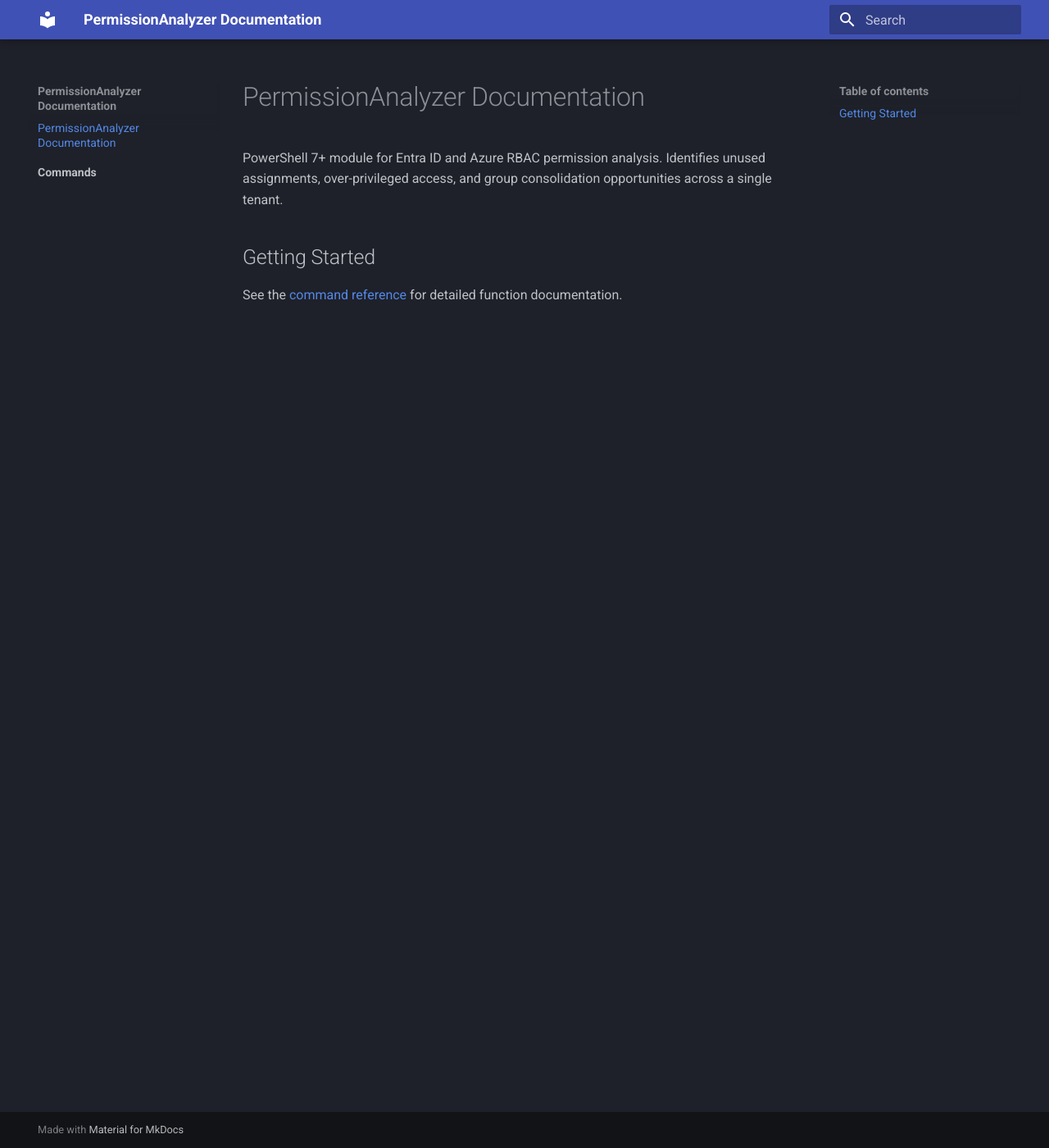
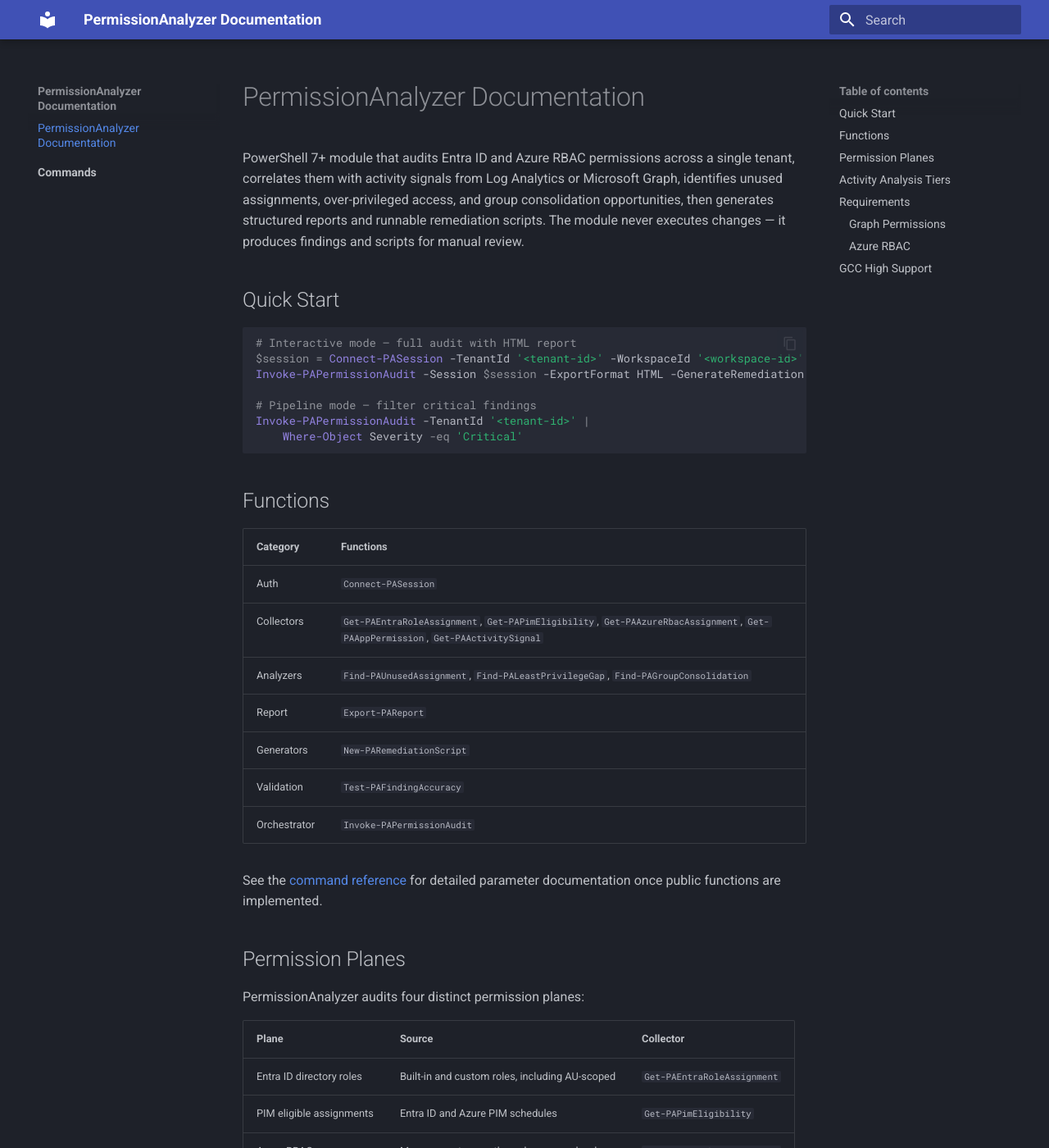
Before and after one commit to chaospheremk/PermissionAnalyzer, an MkDocs documentation site: the page built from docs/index.md, in a window 1280 px wide and 1400 px high. Shown: the whole window at 82% size. Built offline with MkDocs 1.6.1 and Material for MkDocs 9.7.7, drawn with Linux system fonts in a browser that asks for light colours; some of the changed text lies outside the part shown.

Commit message:
docs: flesh out docs site homepage
Add function table, permission planes, activity analysis tiers,
requirements, Graph permissions, and GCC High support sections.
Command reference will populate as public functions are implemented.

Co-Authored-By: Claude Opus 4.6 (1M context) <noreply@anthropic.com>

````diff
--- a/docs/index.md
+++ b/docs/index.md
@@ -1,7 +1,74 @@
 # PermissionAnalyzer Documentation
 
-PowerShell 7+ module for Entra ID and Azure RBAC permission analysis. Identifies unused assignments, over-privileged access, and group consolidation opportunities across a single tenant.
+PowerShell 7+ module that audits Entra ID and Azure RBAC permissions across a single tenant, correlates them with activity signals from Log Analytics or Microsoft Graph, identifies unused assignments, over-privileged access, and group consolidation opportunities, then generates structured reports and runnable remediation scripts. The module never executes changes — it produces findings and scripts for manual review.
 
-## Getting Started
+## Quick Start
 
-See the [command reference](commands/) for detailed function documentation.
+```powershell
+# Interactive mode — full audit with HTML report
+$session = Connect-PASession -TenantId '<tenant-id>' -WorkspaceId '<workspace-id>'
+Invoke-PAPermissionAudit -Session $session -ExportFormat HTML -GenerateRemediation
+
+# Pipeline mode — filter critical findings
+Invoke-PAPermissionAudit -TenantId '<tenant-id>' |
+    Where-Object Severity -eq 'Critical'
+```
+
+## Functions
+
+| Category | Functions |
+|----------|-----------|
+| Auth | `Connect-PASession` |
+| Collectors | `Get-PAEntraRoleAssignment`, `Get-PAPimEligibility`, `Get-PAAzureRbacAssignment`, `Get-PAAppPermission`, `Get-PAActivitySignal` |
+| Analyzers | `Find-PAUnusedAssignment`, `Find-PALeastPrivilegeGap`, `Find-PAGroupConsolidation` |
+| Report | `Export-PAReport` |
+| Generators | `New-PARemediationScript` |
+| Validation | `Test-PAFindingAccuracy` |
+| Orchestrator | `Invoke-PAPermissionAudit` |
+
+See the [command reference](commands/) for detailed parameter documentation once public functions are implemented.
+
+## Permission Planes
+
+PermissionAnalyzer audits four distinct permission planes:
+
+| Plane | Source | Collector |
+|-------|--------|-----------|
+| Entra ID directory roles | Built-in and custom roles, including AU-scoped | `Get-PAEntraRoleAssignment` |
+| PIM eligible assignments | Entra ID and Azure PIM schedules | `Get-PAPimEligibility` |
+| Azure RBAC | Management group through resource level | `Get-PAAzureRbacAssignment` |
+| App registrations | appRoles and OAuth2 delegated grants | `Get-PAAppPermission` |
+
+## Activity Analysis Tiers
+
+Activity signals from Log Analytics (preferred) or Graph API (30-day fallback) are correlated against assignments to classify usage:
+
+| Tier | Condition | Example Finding |
+|------|-----------|-----------------|
+| Tier 1 | No sign-in activity in lookback window | User hasn't signed in for 90 days |
+| Tier 2 | Signed in but no role-related operations | User signs in but never uses admin privileges |
+| Tier 3 | Active but granted-vs-used action gap | User has Global Admin but only performs user resets |
+
+## Requirements
+
+- PowerShell 7.0 or later
+- `Microsoft.Graph.Authentication` — `Connect-MgGraph`, `Invoke-MgGraphRequest`
+- `Az.Accounts` — `Connect-AzAccount`
+- `Az.Resources` — `Get-AzRoleAssignment`, PIM schedule cmdlets
+- `Az.OperationalInsights` — `Invoke-AzOperationalInsightsQuery`
+
+### Graph Permissions
+
+`AuditLog.Read.All`, `Directory.Read.All`, `RoleManagement.Read.All`, `Application.Read.All`, `User.Read.All`
+
+### Azure RBAC
+
+`Reader` on all in-scope subscriptions, `Log Analytics Reader` on the workspace
+
+## GCC High Support
+
+PermissionAnalyzer supports GCC High and DoD environments from v0.1.0 via the `-Environment` parameter on `Connect-PASession`:
+
+```powershell
+Connect-PASession -TenantId '<tenant-id>' -Environment USGov
+```
````
